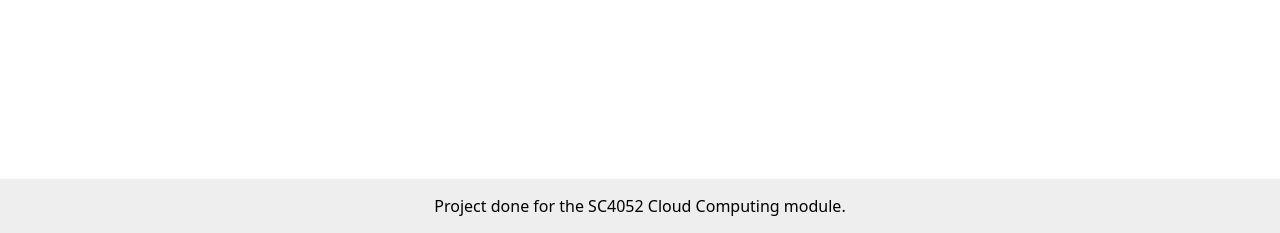
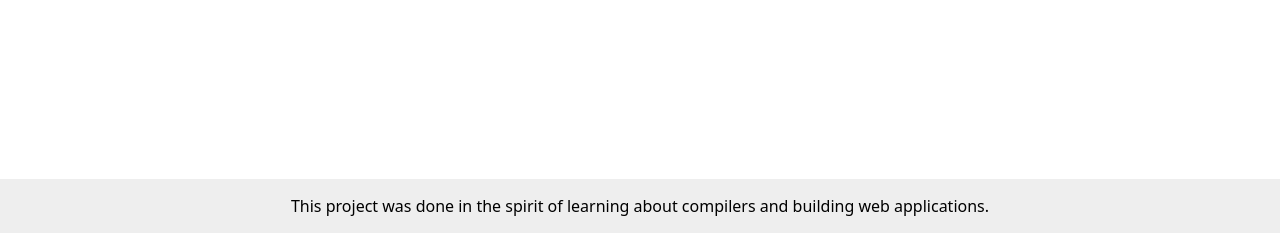
Before and after one commit to Teddies1/TeenyTinyCompiler, a Flask app: page / in a window 1280 px wide. Shown: the part 567-800 px from the top of the page. Run offline with Flask 3, Linux system fonts and the light colour scheme.

Commit message:
edit html and readme

```diff
--- a/templates/index.html
+++ b/templates/index.html
@@ -24,7 +24,7 @@
     </div>
     <p id="output"></p>
     <div class="footer">
-        Project done for the SC4052 Cloud Computing module.
+        This project was done in the spirit of learning about compilers and building web applications.
     </div>
     <script>
         document.getElementById("uploadForm").addEventListener("submit", function(event){
```
Also changed, not shown: readme.md.
